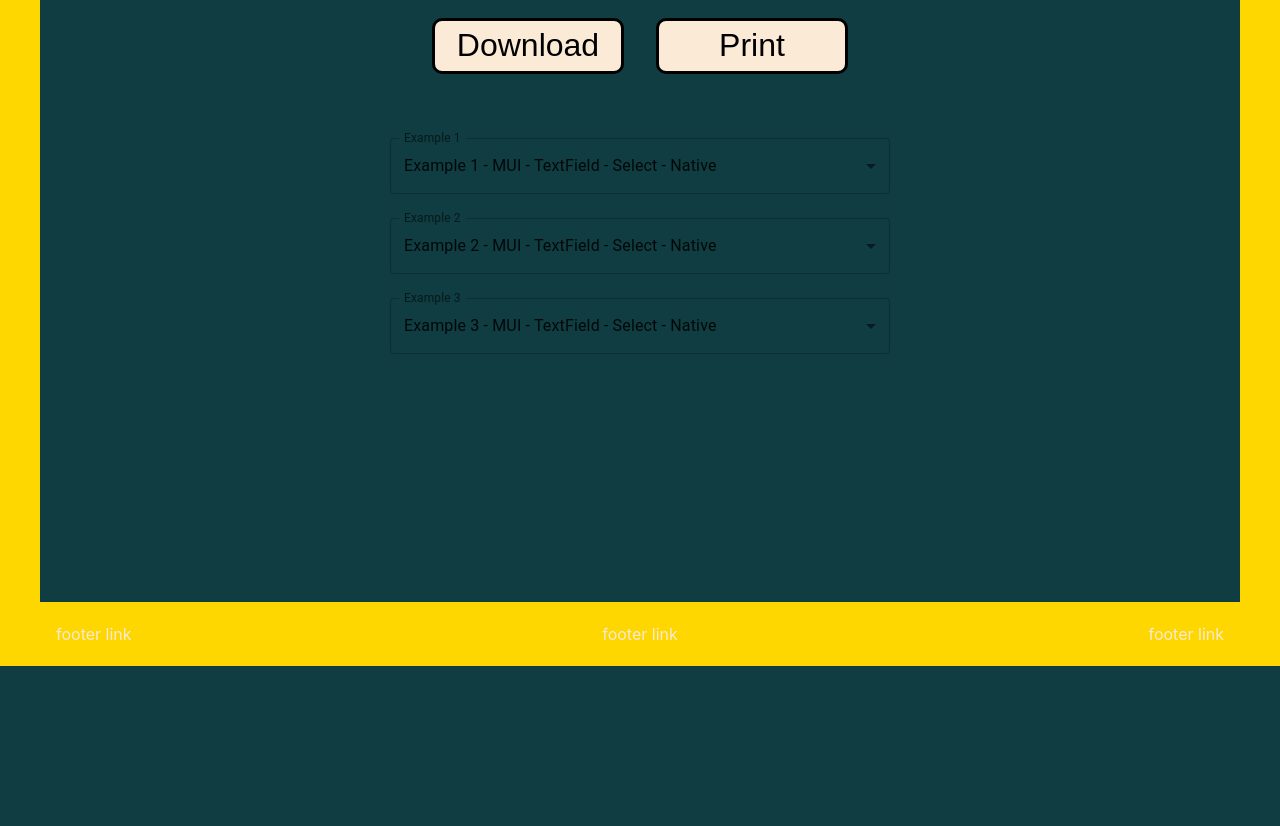
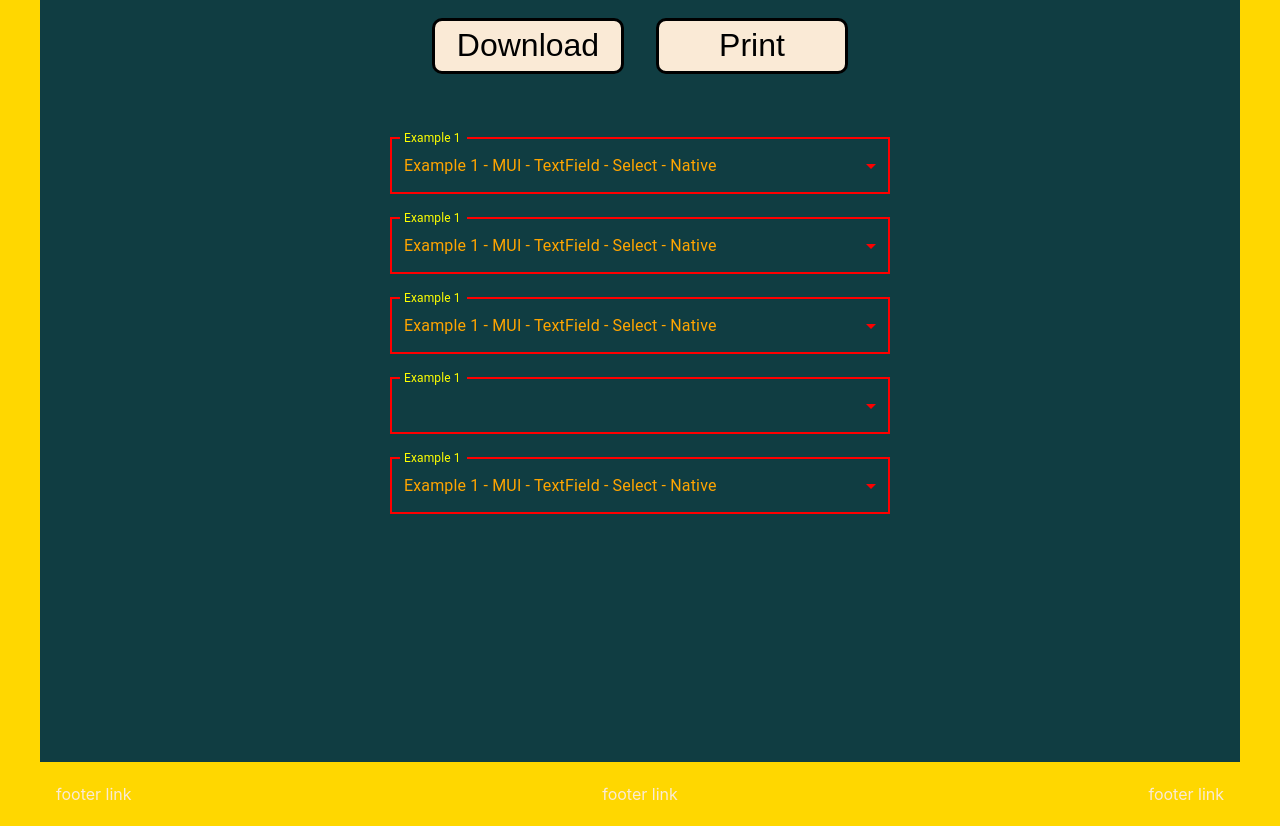
Before and after one commit to andentx/tab-lab, a Next.js app: page / in a window 1280 px wide. Shown: the part 900-1726 px from the top of the page. Before the commit the page ends 1566 px from the top, so only its background shows below. Built offline with nearby package versions, Linux system fonts and the light colour scheme.

Commit message:
Update forms

```diff
--- a/components/SettingsSection.js
+++ b/components/SettingsSection.js
@@ -1,6 +1,21 @@
 import styled from 'styled-components';
 
 import TextField from '@mui/material/TextField';
+
+import { createTheme, ThemeProvider } from '@mui/material/styles';
+
+const theme = createTheme({
+  palette: {
+    type: 'dark',
+    primary: {
+      main: '#ff0000', // color of outline and label when focused
+    },
+    text: {
+      primary: '#ffa500', // color of text inside of form when not focused
+      secondary: '#ffff00', // color of label text when not focused
+    },
+  },
+});
 
 const SettingsSectionContainer = styled.div`
   display: flex;
@@ -11,10 +26,21 @@ const SettingsSectionContainer = styled.div`
   min-height: 5rem;
 
   margin-bottom: 15rem;
+
+  .MuiOutlinedInput-notchedOutline {
+    border: 2px solid red; // color of notched outline when not focused
+    border-radius: 0;
+  }
+
+  .MuiNativeSelect-icon,
+  .MuiSelect-icon {
+    fill: red;
+  }
 `;
 
 const SettingsSection = () => {
   return (
+    <ThemeProvider theme={theme}>
       <SettingsSectionContainer>
         <TextField
           id='example1'
@@ -27,35 +53,62 @@ const SettingsSection = () => {
             native: true,
           }}
         >
-        ` <option>Example 1 - MUI - TextField - Select - Native</option>
+          <option>Example 1 - MUI - TextField - Select - Native</option>
         </TextField>
         <TextField
-        id='example2'
+          id='example1'
           select
           fullWidth
           margin='normal'
-        label='Example 2'
-        value='Example 2'
+          label='Example 1'
+          value='Example 1'
           SelectProps={{
             native: true,
           }}
         >
-        ` <option>Example 2 - MUI - TextField - Select - Native</option>
+          <option>Example 1 - MUI - TextField - Select - Native</option>
         </TextField>
         <TextField
-        id='example3'
+          id='example1'
           select
           fullWidth
           margin='normal'
-        label='Example 3'
-        value='Example 3'
+          label='Example 1'
+          value='Example 1'
           SelectProps={{
             native: true,
           }}
         >
-        ` <option>Example 3 - MUI - TextField - Select - Native</option>
+          <option>Example 1 - MUI - TextField - Select - Native</option>
+        </TextField>
+        <TextField
+          id='example1'
+          select
+          fullWidth
+          margin='normal'
+          label='Example 1'
+          value='Example 1'
+          SelectProps={{
+            native: false,
+          }}
+        >
+          <option>Example 1 - MUI - TextField - Select - Native</option>
+        </TextField>
+        <TextField
+          id='example1'
+          select
+          fullWidth
+          margin='normal'
+          label='Example 1'
+          value='Example 1'
+          SelectProps={{
+            native: true,
+          }}
+        >
+          <option>Example 1 - MUI - TextField - Select - Native</option>
         </TextField>
       </SettingsSectionContainer>
+    </ThemeProvider>
   );
 };
 
```
Lines whose indentation alone changed are shown as unchanged.
